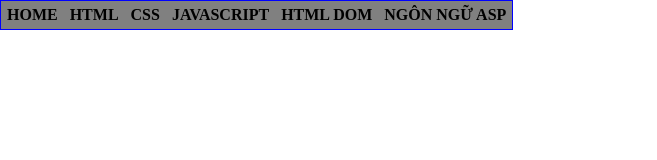
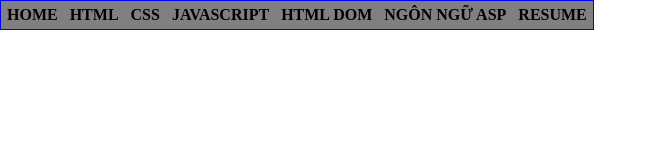
Before and after one commit to Mih-Trung/web_session_uel, a plain HTML site: page home.html in a window 1280 px wide. Shown: the whole page, without its empty margins (0-657 px from the left). Drawn offline with Linux system fonts and the light colour scheme.

Commit message:
Add link to resume in home.html

```diff
--- a/home.html
+++ b/home.html
@@ -23,6 +23,7 @@
         </li>
         <li> <a href="#">HTML DOM</a></li>
         <li> <a href="#">NGÔN NGỮ ASP</a></li>
+        <li><a href="mywebsite.html">RESUME</a></li>
 
 
         </ul>
```
